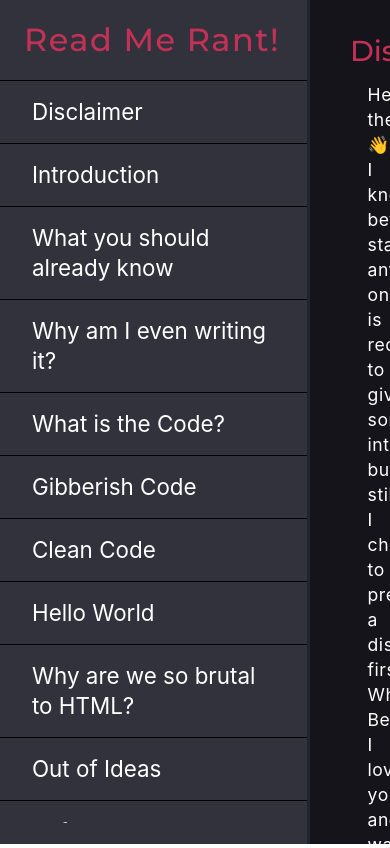
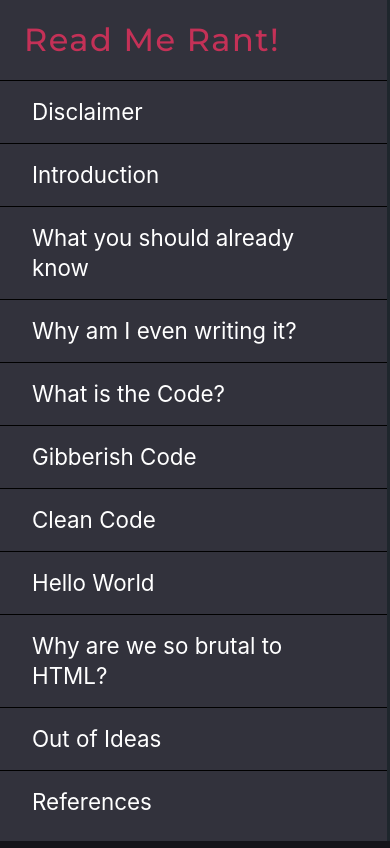
Before and after one commit to sidanand67/read-me-rant, a plain HTML site: page index.html in a window 390 px wide. Shown: the top 848 px of the page. Drawn offline with Linux system fonts and the light colour scheme.

Commit message:
added media query

```diff
--- a/css/style.css
+++ b/css/style.css
@@ -142,6 +142,7 @@ code{
 */
 
 #navbar{
+    flex:1;
     border-right: 3px solid rgba(0, 22, 22, 0.4);
     max-width: 375px;
     background-color: #32323C;
@@ -183,7 +184,7 @@ code{
 */
 
 #main-doc{
-    flex: 1;
+    flex: 2;
     padding: 2.5em;
     padding-top: 1em;
     overflow-y: auto;
@@ -244,3 +245,15 @@ code{
     text-align: center;
     font-style: italic;
 }
+
+@media all and (max-width: 650px){
+    .container{
+        flex-direction: column;
+        align-items: center;
+        height: 100%;
+    }
+    #navbar{
+        width: 100vw;
+        max-width: 100vw;
+    }
+}
--- a/index.html
+++ b/index.html
@@ -43,7 +43,7 @@
                 </header>
                 <article class="intro-sec">
                     <p>
-                        Hello again! If you are still here(must be an adamant human). I am Sidharth Anand and the picture that you are seeing on right, yeah that same pic is not mine. I mean I do feel sorry for him that he couldn't get my face but its all destined atleast that's what many say in India. But since I'm such a good fellow with a golden heart, I'm happy to trade faces because I love helping people.
+                        Hello again! If you are still here(must be an adamant human). I am <strong>Sidharth Anand</strong> and the picture that you are seeing on right, yeah that same pic is not mine. I mean I do feel sorry for him that he couldn't get my face but its all destined atleast that's what many say in India. But since I'm such a good fellow with a golden heart, I'm happy to trade faces because I love helping people.
                     </p>
                     <img src="./assets/actor.jpg" alt="actor">
                 </article>
```
